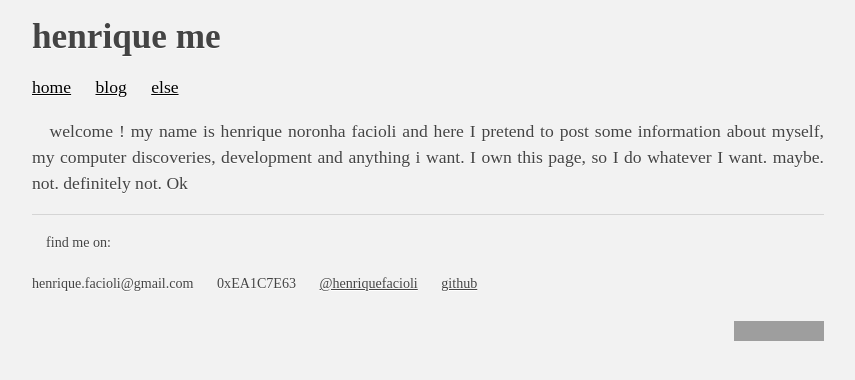
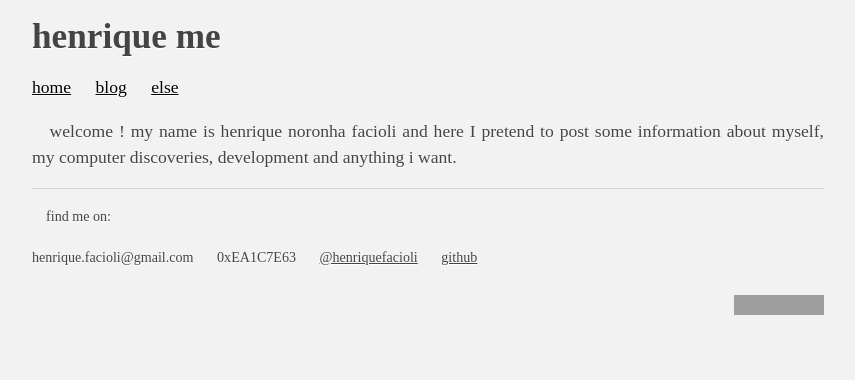
Before and after one commit to faciolihenrique/henriquefacioli.github.io, a Jekyll site: the page built from index.html, in a window 1280 px wide. Shown: the top 380 px of the page, without its empty margins (212-1067 px from the left). Built offline with Jekyll 4.4.1, drawn with Linux system fonts in a browser that asks for light colours; grey boxes are pictures that could not be loaded.

Commit message:
Update home

```diff
--- a/index.html
+++ b/index.html
@@ -5,7 +5,7 @@ author: Henrique Noronha Facioli
 ---
 <p>
 	welcome !
-    my name is henrique noronha facioli and here I pretend to post some information about myself, my computer discoveries, development and anything i want. I own this page, so I do whatever I want. maybe. not. definitely not. Ok
+    my name is henrique noronha facioli and here I pretend to post some information about myself, my computer discoveries, development and anything i want.<span style="display:none"> I own this page, so I do whatever I want. maybe. not. definitely not. Ok</span>
 </p>
 
 <span style="display:none"><p>
```
